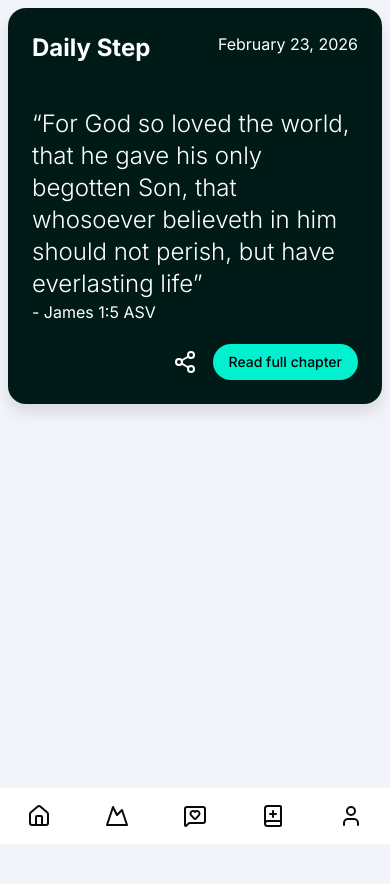
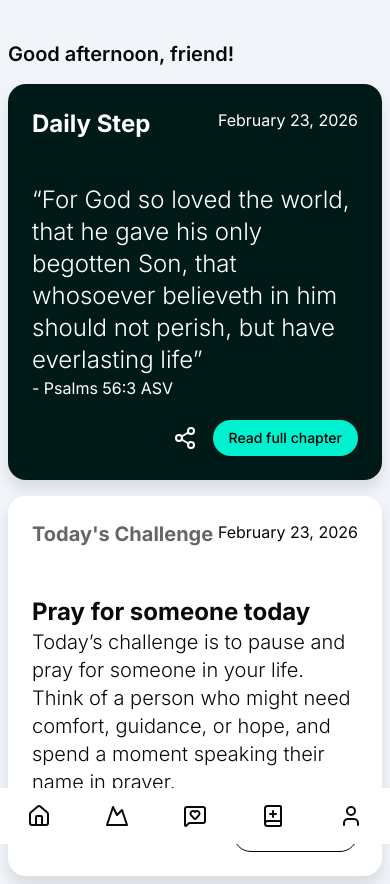
Before and after one commit to bettermarvz/faithstep, a Next.js app: page /mob/home in a window 390 px wide. Before the commit the page ends 844 px from the top, so only its background shows below. Built offline with nearby package versions, Linux system fonts and the light colour scheme; no server answers.

Commit message:
Added greetings and daily challenge card in home for mobile

```diff
--- a/app/mob/home/page.tsx
+++ b/app/mob/home/page.tsx
@@ -1,13 +1,26 @@
+/* eslint-disable @typescript-eslint/no-explicit-any */
 "use client";
 
 import { getVerse } from "@/features/bible/api";
+import DailyChallengeCard from "@/features/dailychallenge/component/DailyChallengeCard";
 import DailyStepCard from "@/features/dailystep/component/DailyStepCard";
 import { getDailyVerse } from "@/features/dailystep/getDailyStep";
+import { getCurrentUser } from "@/lib/getUser";
 import React, { useEffect, useState } from "react";
 
 const HomeMobile = () => {
   const { book, chapter, verse: verseNumber } = getDailyVerse();
   const [verse, setVerse] = useState("");
+  const [user, setUser] = useState<any>(null);
+
+  useEffect(() => {
+    const fetch = async () => {
+      const { user } = await getCurrentUser();
+      setUser(user?.user_metadata);
+    };
+    fetch();
+    return () => {};
+  }, []);
   useEffect(() => {
     const fetch = async () => {
       const res = await getVerse(book, chapter, verseNumber);
@@ -19,14 +32,26 @@ const HomeMobile = () => {
     return () => {};
   }, []);
 
+  console.log(user);
+
+  const greetings = () => {
+    if (new Date().getHours() < 12) return "Good morning";
+    if (new Date().getHours() < 18) return "Good afternoon";
+    return "Good evening";
+  };
+
   return (
-    <div className="p-2">
+    <div className="p-2 gap-4 flex flex-col pt-10">
+      <h1 className="text-xl font-semibold">
+        {greetings()}, {user?.displayName.split(" ")[0] ?? "friend"}!
+      </h1>
       <DailyStepCard
         text={verse}
         book={book}
         chapter={chapter}
         verse={verseNumber}
       />
+      <DailyChallengeCard />
     </div>
   );
 };
--- a/features/bible/encouraging-verses.json
+++ b/features/bible/encouraging-verses.json
@@ -65,7 +65,6 @@
   { "book": "Psalms", "chapter": 31, "verse": 24 },
   { "book": "Psalms", "chapter": 32, "verse": 7 },
   { "book": "Psalms", "chapter": 34, "verse": 4 },
-  { "book": "Psalms", "chapter": 34, "verse": 19 },
   { "book": "Psalms", "chapter": 37, "verse": 4 },
   { "book": "Psalms", "chapter": 46, "verse": 1 },
   { "book": "Psalms", "chapter": 46, "verse": 10 },
```
